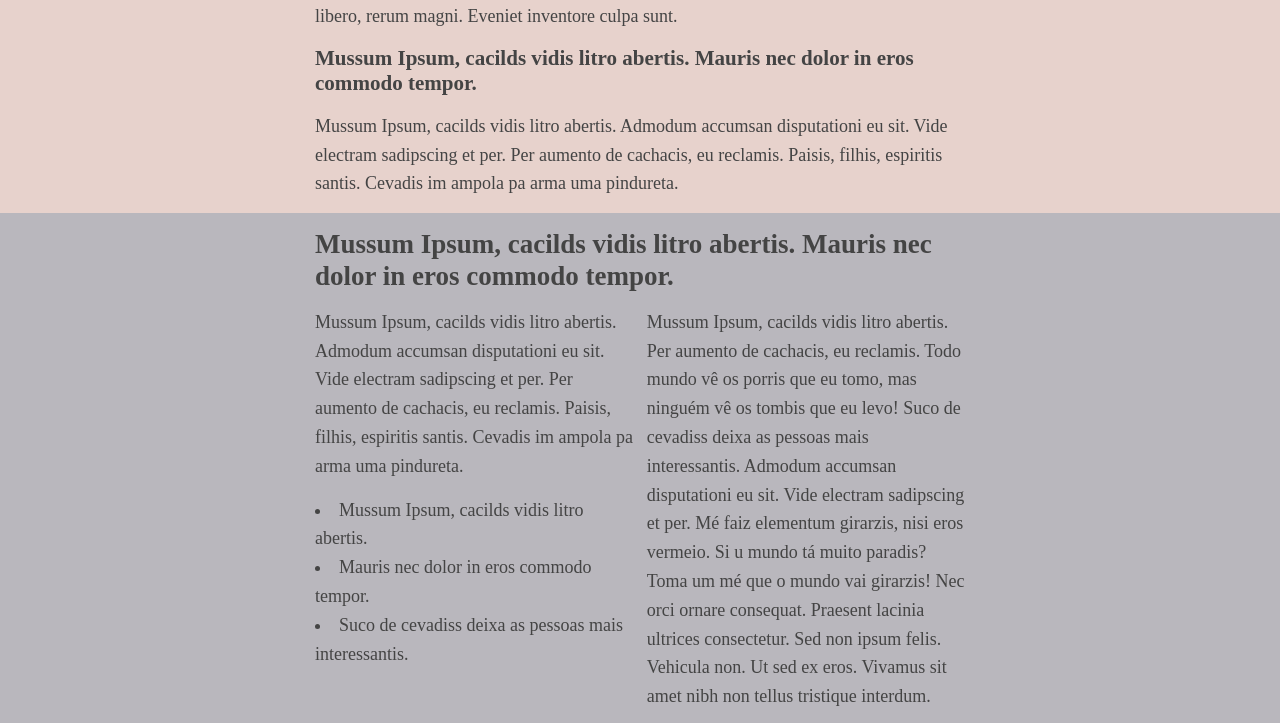
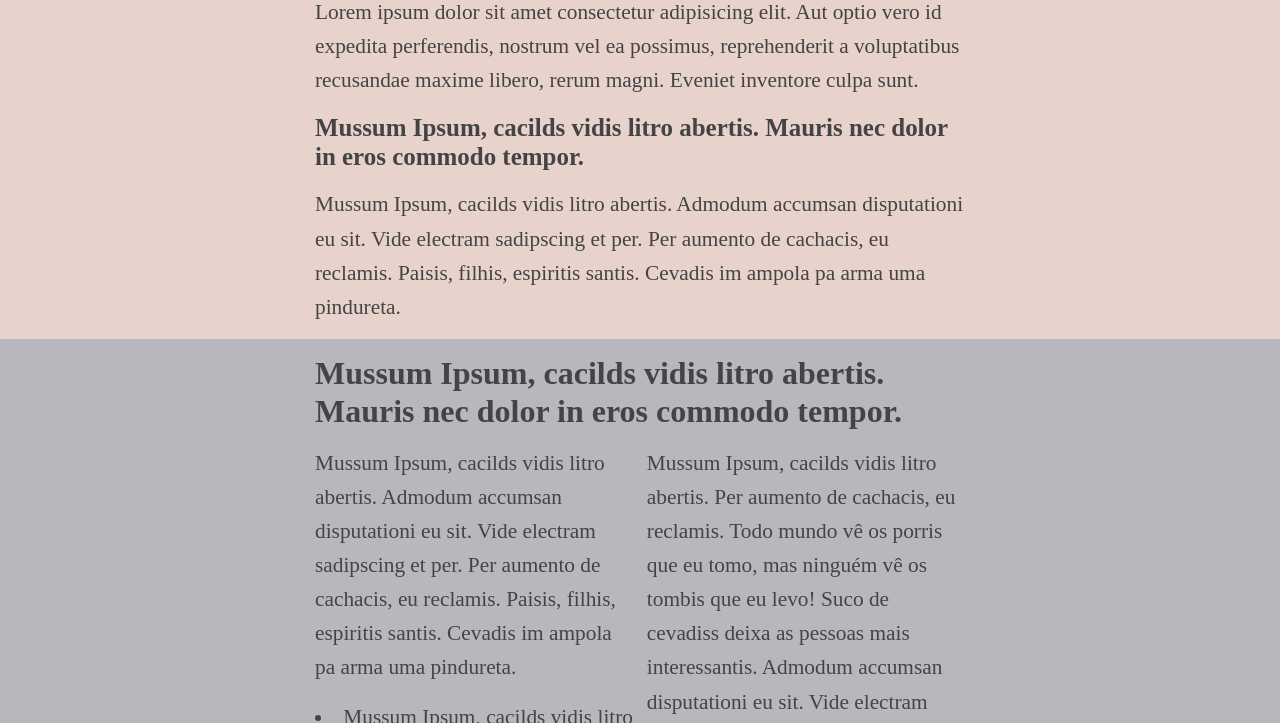
Before and after one commit to claudineipereira/claudineipereira.github.io, a plain HTML site: page index.html in a window 1280 px wide. Shown: the part 180-903 px from the top of the page. Drawn offline with Linux system fonts and the light colour scheme.

Commit message:
Font to 16pt

```diff
--- a/css/style.css
+++ b/css/style.css
@@ -57,7 +57,7 @@ a:hover, a:visited {
     margin: 0px auto;
     max-width: 650px;
     line-height: 1.6;
-    font-size: 18px;
+    font-size: 16pt;
     color: #444;
     padding: 15px 0;
 }
--- a/index.html
+++ b/index.html
@@ -1,5 +1,5 @@
 <!DOCTYPE html>
-<html>
+<html lang="pt-br">
 <head>
     <meta charset="UTF-8">
     <meta name="viewport" content="width=device-width, initial-scale=1">
```
